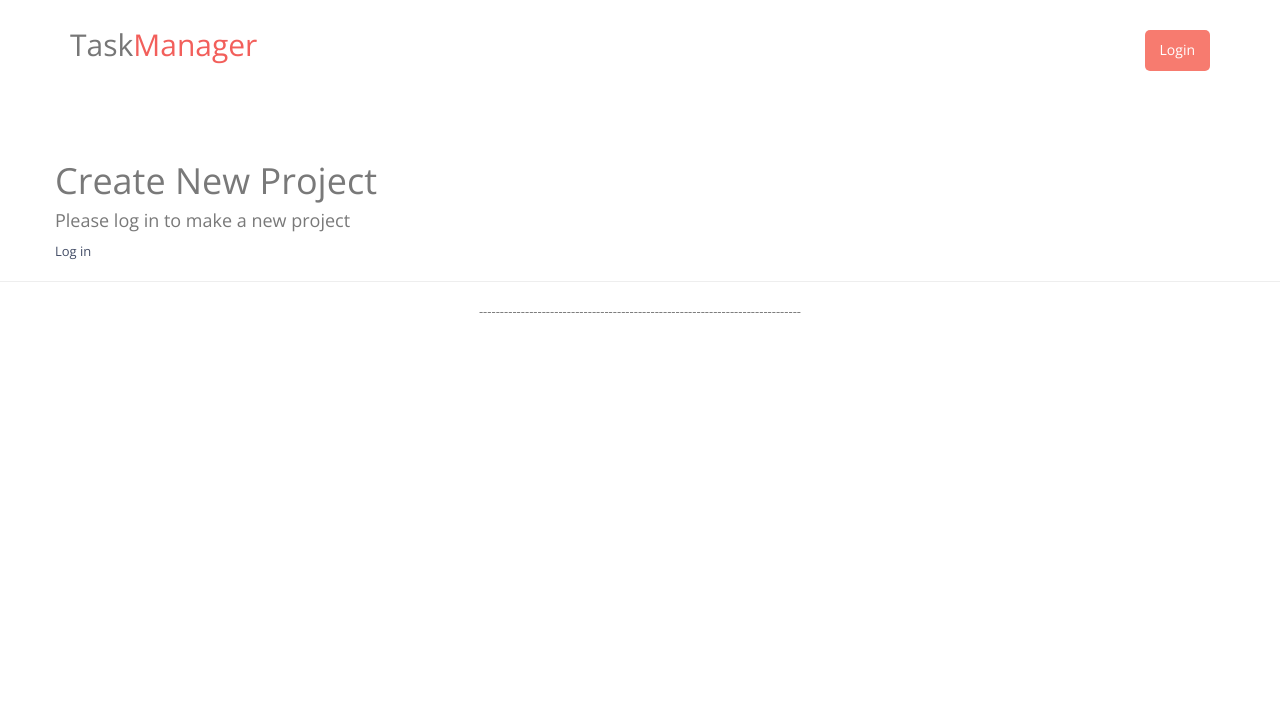
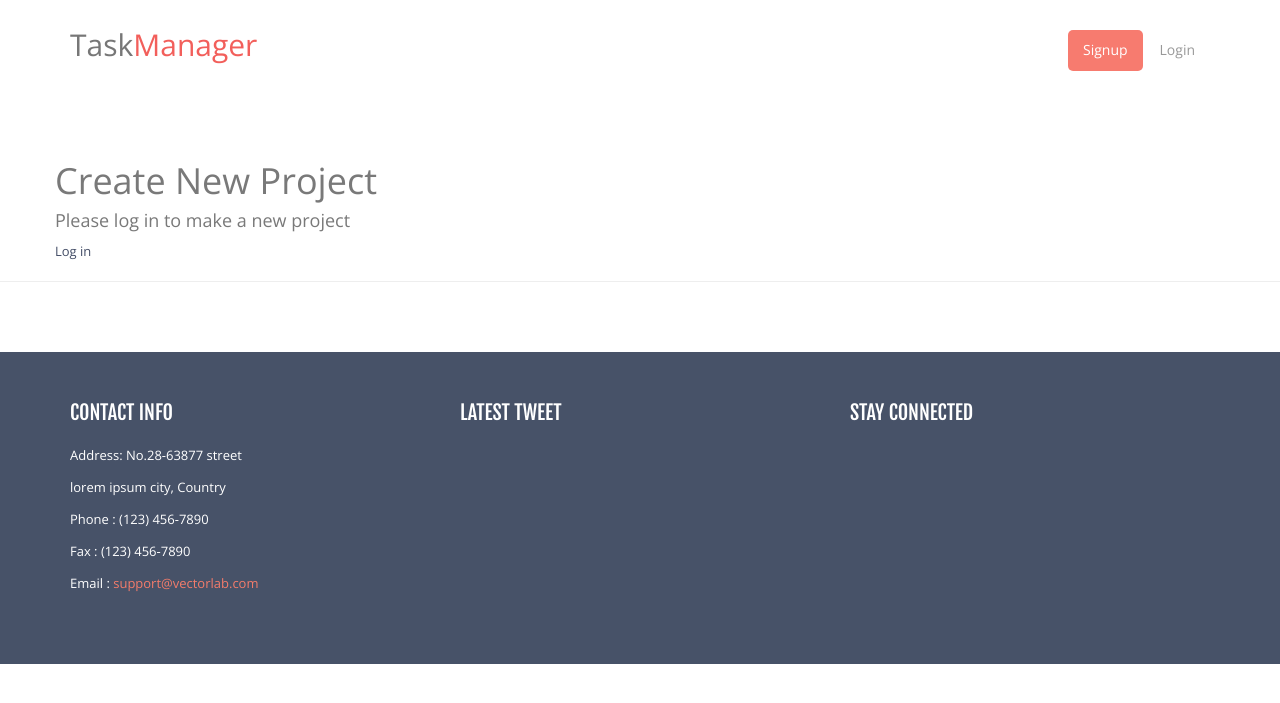
Before and after one commit to NetSPI/django.nV, a Django app: page /taskManager/newproj/ in a window 1280 px wide. Shown: the top 703 px of the page. Run offline with Django 3.2, Linux system fonts and the light colour scheme; some libraries are stand-ins or nearby versions.

Commit message:
working on the footer

```diff
--- a/taskManager/templates/taskManager/base.html
+++ b/taskManager/templates/taskManager/base.html
@@ -75,7 +75,8 @@
                       {% if user.is_authenticated %}
                       <li><a href="/taskManager/logout">Logout</a></li>
                       {% else %}
-                      <li class="active"><a href="/taskManager/login">Login</a></li>
+                      <li class="active" ><a href="/taskManager/register">Signup</a></li>
+                      <li><a href="/taskManager/login">Login</a></li>
                       {% endif %}
                   </ul>
               </div>
@@ -96,17 +97,44 @@
             </div>
         </div>
     </div>
-    <div class="home-cta" style="height: 400px;" >
-        <div class="container">
-            <div class="arrow-down"></div>
-            <div class="home-cta-inner text-center">
-               -----------------------------------------------------------------------------
-            </div>
-        </div>
-    </div>
 </div>
 
 <!-- End Page Wrapper -->
+
+<!-- Footer
+================================================== -->
+
+<!--footer start-->
+<footer class="footer">
+    <div class="container">
+        <div class="row">
+            <div class="col-lg-3 col-sm-3">
+                <h1>contact info</h1>
+                <address>
+                    <p>Address: No.28-63877 street</p>
+                    <p>lorem ipsum city, Country</p>
+
+                    <p>Phone : (123) 456-7890</p>
+                    <p>Fax : (123) 456-7890</p>
+                    <p>Email : <a href="javascript:;">support@vectorlab.com</a></p>
+                </address>
+            </div>
+            <div class="col-lg-3 col-sm-3 col-lg-offset-1">
+                <h1>latest tweet</h1>
+            </div>
+
+            <!-- Column 3-->
+            <div class="col-lg-3 col-sm-3 col-lg-offset-1">
+                <h1>stay connected</h1>
+            </div>
+            <!-- End Column 3-->
+
+        </div>
+    </div>
+</footer>
+<!--footer end-->
+
+<!-- End Footer -->
 
 <!-- Javascript
 ================================================== -->
```
Also changed, not shown: db.sqlite3.
